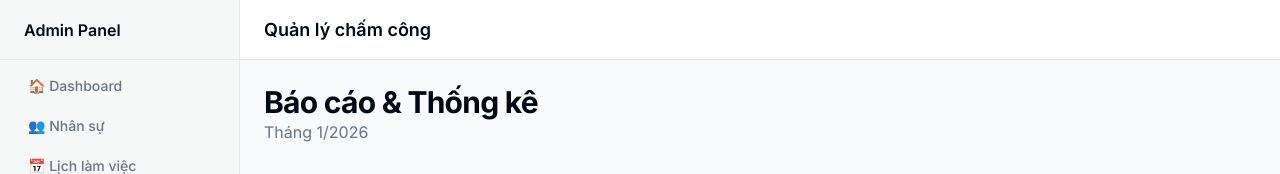
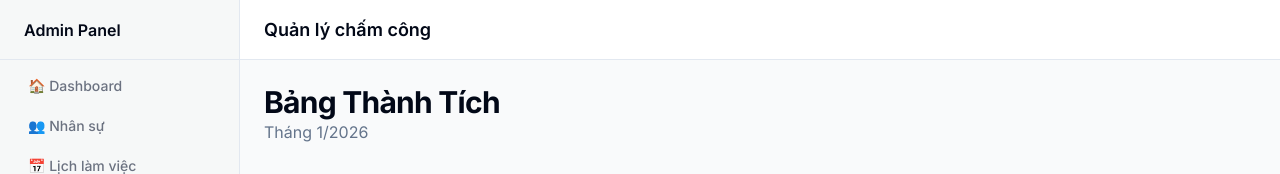
Before and after one commit to khanhduong22/checkin-app, a Next.js app: page /admin/reports in a window 1280 px wide. Shown: the top 174 px of the page. Built offline with nearby package versions, Linux system fonts and the light colour scheme; no server answers; the database is empty.

Commit message:
Chore: Rename Report Page Title

```diff
--- a/src/app/admin/reports/page.tsx
+++ b/src/app/admin/reports/page.tsx
@@ -26,7 +26,7 @@ export default async function ReportsPage({ searchParams }: { searchParams: { mo
     return (
         <div className="space-y-8">
             <div>
-                 <h2 className="text-3xl font-bold tracking-tight">Báo cáo & Thống kê</h2>
+                 <h2 className="text-3xl font-bold tracking-tight">Bảng Thành Tích</h2>
                  <p className="text-muted-foreground">Tháng {month}/{year}</p>
             </div>
 
```
